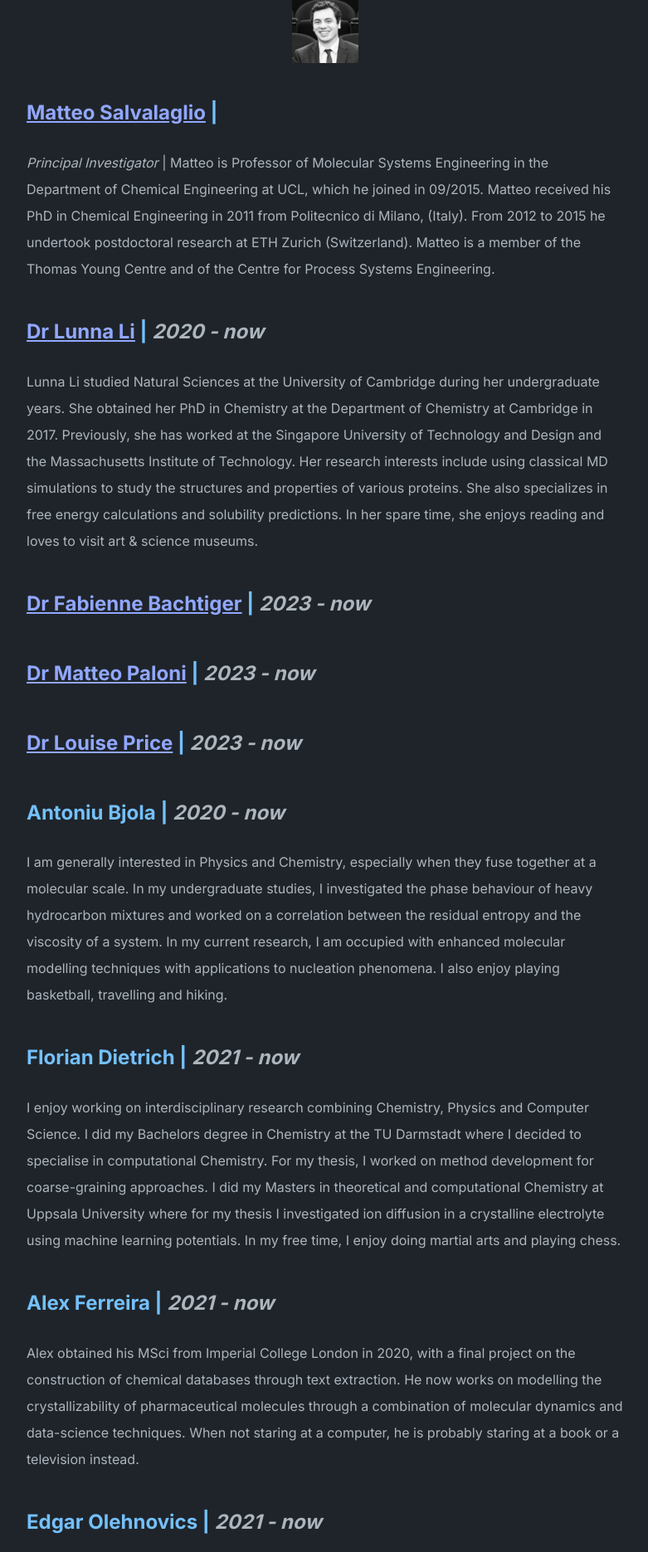
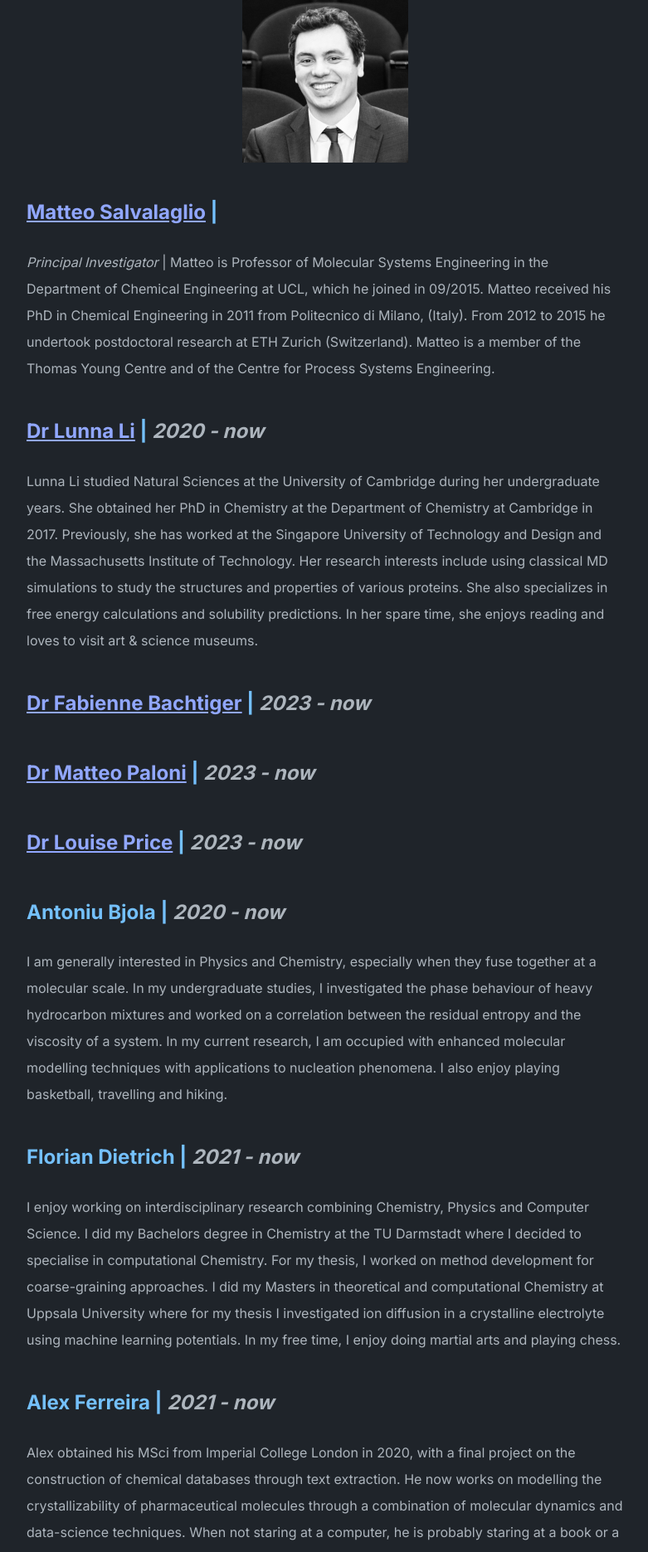
Before and after one commit to mme-ucl/mme-ucl.github.io, a Jekyll site: the page built from people.md, in a window 1280 px wide. Shown: the part 860-2731 px from the top of the page at 83% size, without its empty margins (248-1029 px from the left). Built offline with Jekyll 4.4.1, drawn with Linux system fonts in a browser that asks for light colours; a script that is not in the unit is left out.

Commit message:
Update people.md

```diff
--- a/people.md
+++ b/people.md
@@ -7,7 +7,8 @@ title: People
 
 <a data-flickr-embed="true" href="https://www.flickr.com/photos/190485044@N08/53059449668/in/album-72157716183483273/" title="IMG_0651"><img src="https://live.staticflickr.com/65535/53059449668_03bb9e8a5c_b.jpg" width="1024" alt="IMG_0651"/></a><script async src="//embedr.flickr.com/assets/client-code.js" charset="utf-8"></script>
 
-<img src="https://github.com/mme-ucl/mme-ucl.github.io/blob/main/images/Msalvalaglio.jpeg" alt="drawing" width="80"/>
+<img src="https://github.com/mme-ucl/mme-ucl.github.io/blob/main/images/Msalvalaglio.jpeg" alt="drawing" width="200"/>
+
 ## [Matteo Salvalaglio](https://profiles.ucl.ac.uk/51512-matteo-salvalaglio) |
 _Principal Investigator_ |
 Matteo is Professor of Molecular Systems Engineering in the Department of Chemical Engineering at UCL, which he joined in 09/2015.
```
